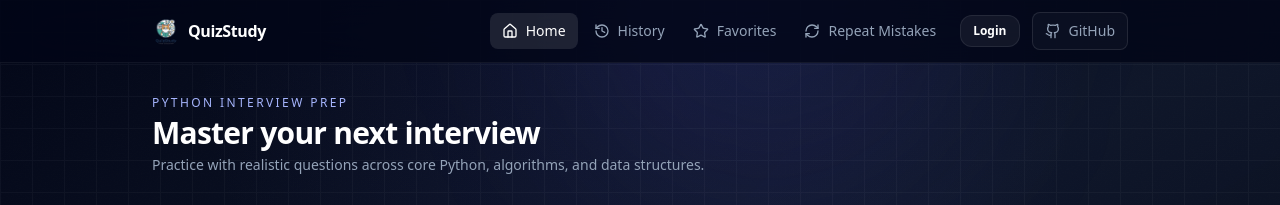
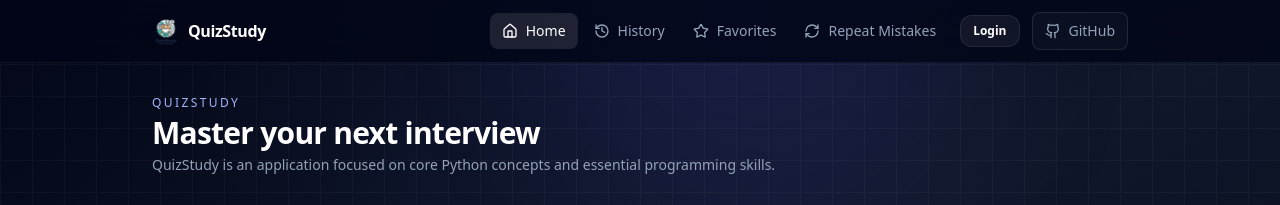
Before and after one commit to Nefous/study-quiz, a React (Vite) app in the folder frontend/: page / in a window 1280 px wide. Shown: the top 205 px of the page. Built offline with nearby package versions, Linux system fonts and the light colour scheme; no server answers.

Commit message:
chore: small updates

```diff
--- a/frontend/src/pages/Home.tsx
+++ b/frontend/src/pages/Home.tsx
@@ -286,9 +286,9 @@ export default function Home() {
     <div className="space-y-8">
       {/* Header */}
       <PageHeader
-        badge="Python Interview Prep"
+        badge="QuizStudy"
         title="Master your next interview"
-        description="Practice with realistic questions across core Python, algorithms, and data structures."
+        description="QuizStudy is an application focused on core Python concepts and essential programming skills."
       />
 
       {/* Main content grid */}
```
Also changed, not shown: 1 other file (tests, documents, lock files or other folders).
